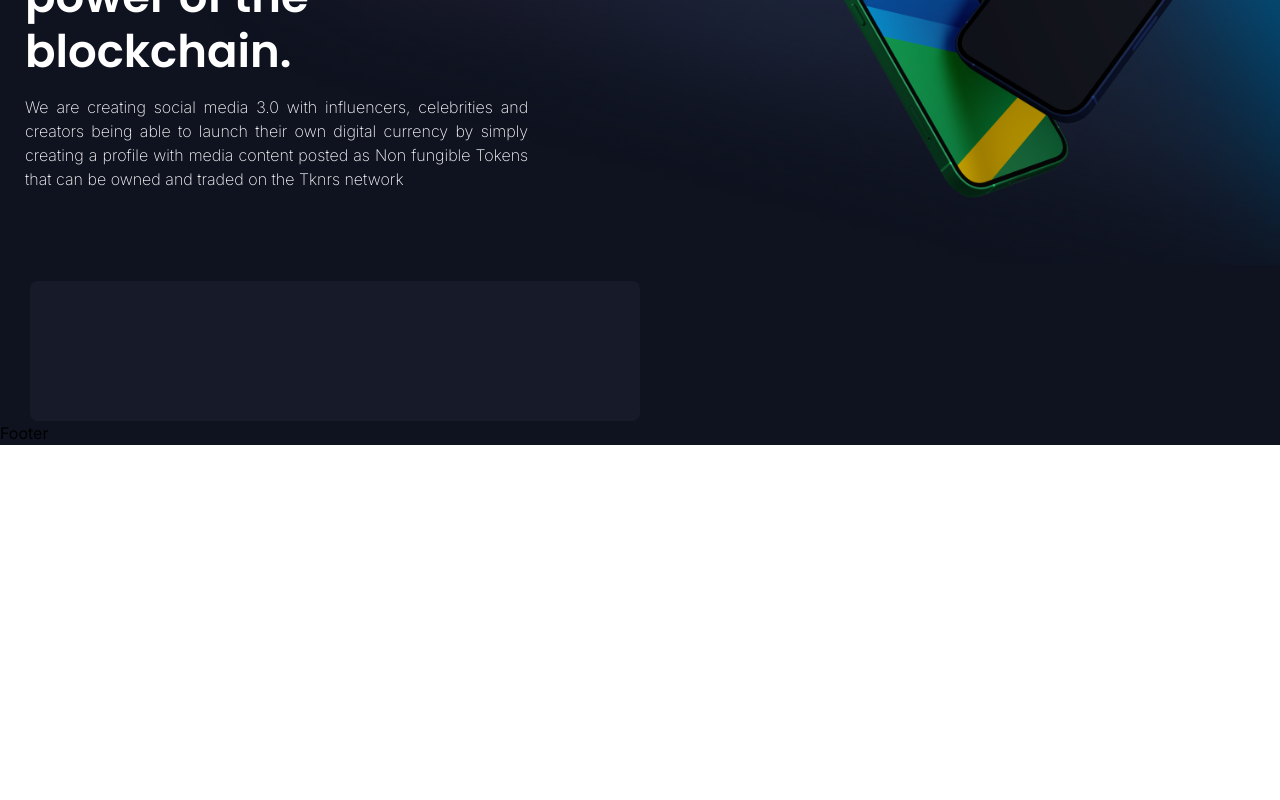
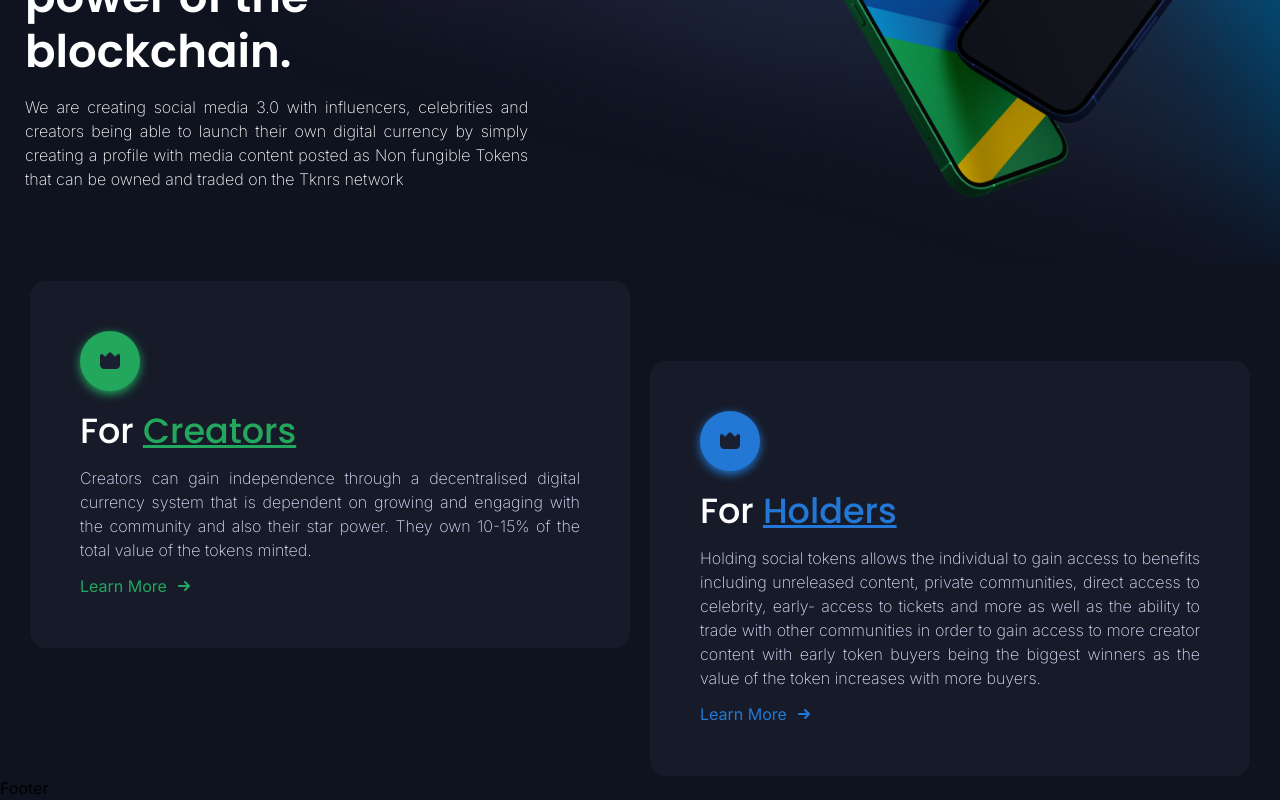
Before and after one commit to adnanDevelop/tokner-next-app, a Next.js app: page / in a window 1280 px wide. Shown: the part 336-1136 px from the top of the page. Before the commit the page ends 800 px from the top, so only its background shows below. Built offline with nearby package versions, Linux system fonts and the light colour scheme.

Commit message:
completed creator section now working on point section

```diff
--- a/src/app/components/global/Navbar.tsx
+++ b/src/app/components/global/Navbar.tsx
@@ -1,12 +1,26 @@
 "use client";
-import { useState } from "react";
+import { useState, useEffect } from "react";
 import Image from "next/image";
 import Link from "next/link";
 import { GrClose } from "react-icons/gr";
 
 const Navbar = () => {
+  const [showSidebar, setOpenShideBar] = useState(false);
   const [openHamburger, setOpenHamburger] = useState(false);
-  const [showSidebar, setOpenShideBar] = useState(false);
+  const [scrollAnimation, setScrollAnimation] = useState(false);
+
+  useEffect(() => {
+    const handleScroll = () => {
+      window.scrollY > 50
+        ? setScrollAnimation(true)
+        : setScrollAnimation(false);
+    };
+
+    window.addEventListener("scroll", handleScroll);
+    return () => {
+      window.removeEventListener("scroll", handleScroll);
+    };
+  }, []);
 
   const openSideBar = () => {
     setOpenHamburger(!openHamburger);
@@ -14,10 +28,14 @@ const Navbar = () => {
   };
 
   return (
-    <nav className="w-full relative">
+    <nav className={`w-full relative transitions`}>
       {/* Large screen navbar */}
-      <div className="lg:block hidden">
-        <div className="w-full px-[30px] py-[30px] flex items-center justify-between fixed top-0 left-0 z-[10]">
+      <div className={`lg:block hidden w-full z-10 `}>
+        <div
+          className={`w-full transitions px-[30px] py-[20px] flex items-center justify-between fixed top-0 left-0 z-[10]  ${
+            scrollAnimation ? "!bg-light-blue " : "!bg-transparent "
+          }`}
+        >
           {/* Logo */}
           <div>
             <Image
@@ -52,7 +70,11 @@ const Navbar = () => {
 
       {/* Small screen navbar */}
       <div className="lg:hidden block  relative">
-        <div className="w-full flex items-center justify-between fixed top-0 left-0 z-[10] p-[25px]  ">
+        <div
+          className={`w-full flex items-center justify-between fixed top-0 left-0 z-[10] p-[25px] transitions ${
+            scrollAnimation ? "!bg-light-blue " : "!bg-transparent "
+          }`}
+        >
           {/* Logo */}
           <div>
             <Image
--- a/src/app/css/globals.css
+++ b/src/app/css/globals.css
@@ -26,7 +26,7 @@
   }
 
   h2 {
-    @apply text-[35px] font-medium leading-[55px] text-white font-poppin;
+    @apply lg:text-[35px] text-[25px] font-medium lg:leading-[55px] text-white font-poppin;
   }
 
   p {
--- a/src/app/home/component/Creator.tsx
+++ b/src/app/home/component/Creator.tsx
@@ -1,15 +1,83 @@
 import React from "react";
+import Image from "next/image";
+import Link from "next/link";
+
+// Icons
+import { TiArrowRight } from "react-icons/ti";
 
 const Creator = () => {
   return (
-    <main className="px-[30px] grid grid-cols-12">
+    <main className="px-[30px] grid grid-cols-12 gap-5">
       {/* Creater card */}
-      <section className="col-span-6">
-        <div className="rounded-lg bg-light-blue p-[70px]">
-            <span></span>
+      <section className="md:col-span-6 col-span-full">
+        <div className="rounded-2xl bg-light-blue 2xl:p-[70px] lg:p-[50px] p-[30px]">
+          <div className="w-[60px] h-[60px] grid place-items-center rounded-full bg-success shadow-success">
+            <Image
+              src="/image/creator/img-2.png"
+              className="!w-[20px] "
+              width={100}
+              height={100}
+              alt="Hero image"
+            />
+          </div>
+          {/* content */}
+          <div className="mt-3">
+            <h2 className="text-white font-medium">
+              For <span className="text-success underline">Creators</span>
+            </h2>
+            <p className="mt-2 text-justify text-content-color">
+              Creators can gain independence through a decentralised digital
+              currency system that is dependent on growing and engaging with the
+              community and also their star power. They own 10-15% of the total
+              value of the tokens minted.
+            </p>
+            <Link
+              href="/"
+              className="mt-3 text-success flex items-center transitions group "
+            >
+              Learn More{" "}
+              <TiArrowRight className="ms-1 text-2xl transitions group-hover:translate-x-2" />
+            </Link>
+          </div>
         </div>
       </section>
-      <section className="col-span-6"></section>
+
+      {/* Second card */}
+      <section className="md:col-span-6 col-span-full md:mt-[80px]">
+        <div className="rounded-2xl bg-light-blue 2xl:p-[70px] lg:p-[50px] p-[30px]">
+          <div className="w-[60px] h-[60px] grid place-items-center rounded-full bg-blue shadow-blue">
+            <Image
+              src="/image/creator/img-2.png"
+              className="!w-[20px] "
+              width={100}
+              height={100}
+              alt="Hero image"
+            />
+          </div>
+          {/* content */}
+          <div className="mt-3">
+            <h2 className="text-white font-medium">
+              For <span className="text-blue underline">Holders</span>
+            </h2>
+            <p className="mt-2 text-justify text-content-color">
+              Holding social tokens allows the individual to gain access to
+              benefits including unreleased content, private communities, direct
+              access to celebrity, early- access to tickets and more as well as
+              the ability to trade with other communities in order to gain
+              access to more creator content with early token buyers being the
+              biggest winners as the value of the token increases with more
+              buyers.
+            </p>
+            <Link
+              href="/"
+              className="mt-3 text-blue flex items-center transitions group"
+            >
+              Learn More{" "}
+              <TiArrowRight className="ms-1 text-2xl transitions group-hover:translate-x-2" />
+            </Link>
+          </div>
+        </div>
+      </section>
     </main>
   );
 };
--- /dev/null
+++ b/src/app/home/component/Point.tsx
@@ -0,0 +1,7 @@
+import React from "react";
+
+const Point = () => {
+  return <div>Point</div>;
+};
+
+export default Point;
--- a/tailwind.config.ts
+++ b/tailwind.config.ts
@@ -22,6 +22,7 @@ const config: Config = {
       },
       boxShadow: {
         success: " 0px 3px 10px 0px rgba(34, 167, 93, 0.11)",
+        blue: " 0px 3px 10px 0px rgba(34, 120, 212, 0.11)",
       },
       fontFamily: {
         poppin: ["Poppins", "sans-serif"],
```
Also changed, not shown: public/image/creator/img-1.png (added), public/image/creator/img-2.png (added).
